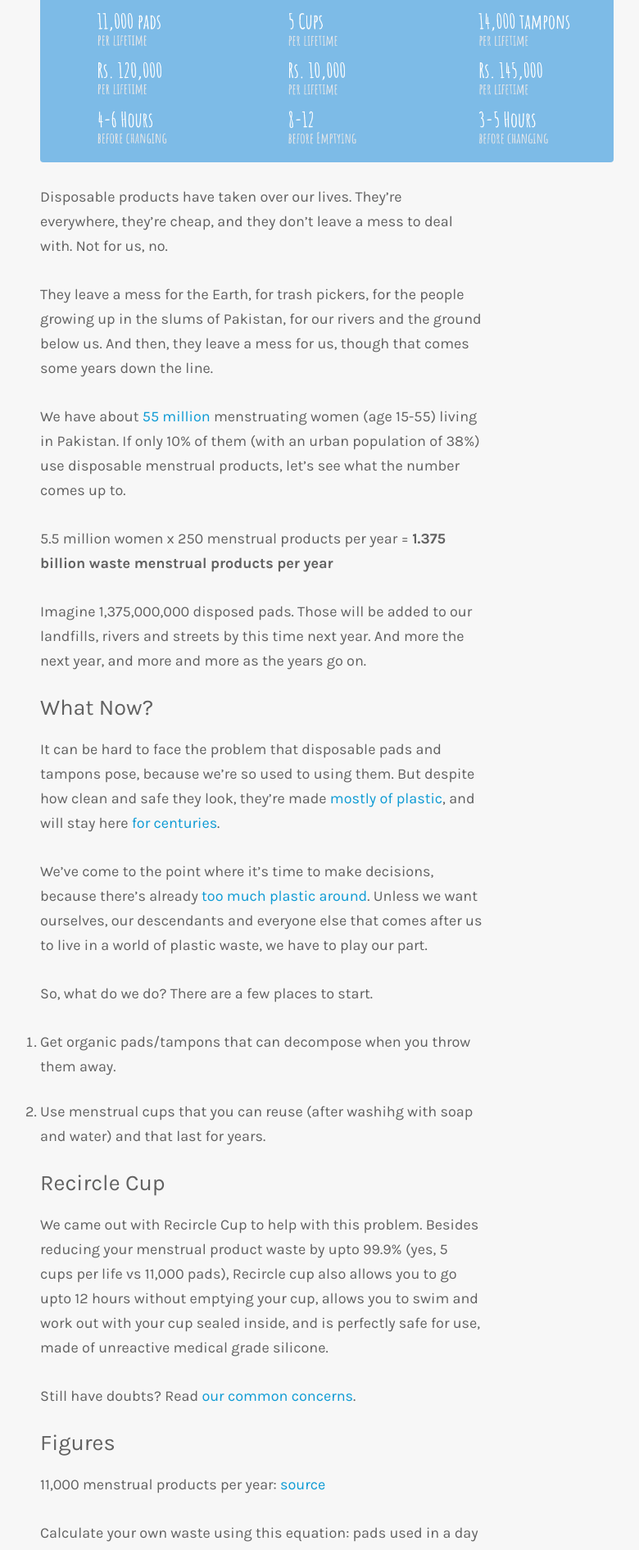
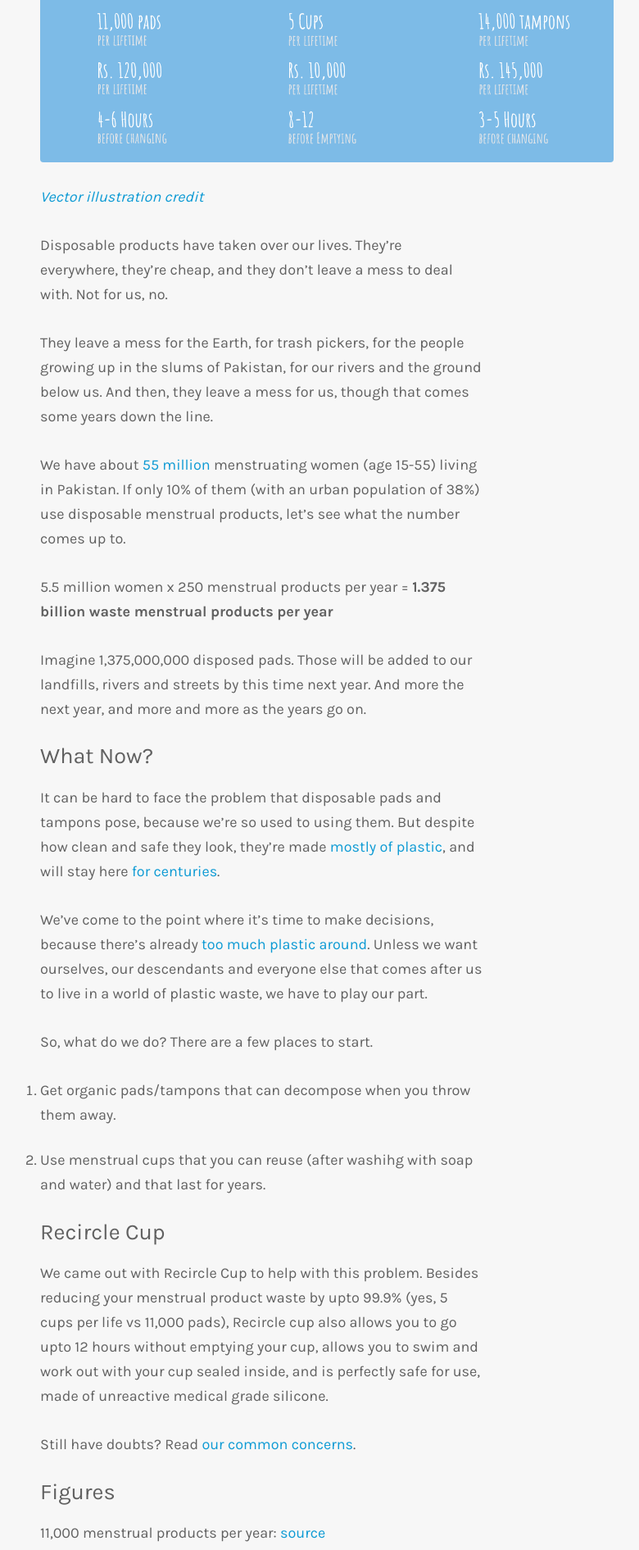
Before and after one commit to HanimHank/recircle-cup, a Jekyll site: the page built from _posts/2017-09-25-rethink-menstrual-products.markdown, in a window 1280 px wide. Shown: the part 526-2417 px from the top of the page at 82% size, without its empty margins (51-831 px from the left). Built offline with Jekyll 4.4.1, drawn with Linux system fonts in a browser that asks for light colours.

Commit message:
added credit to post

```diff
--- a/_posts/2017-09-25-rethink-menstrual-products.markdown
+++ b/_posts/2017-09-25-rethink-menstrual-products.markdown
@@ -6,6 +6,8 @@ tagline: There's a problem emerging with disposable menstrual products
 image: static/rethink-header.png
 image-class: header
 ---
+
+*[Vector illustration credit](https://vecteezy.com)*
 
 Disposable products have taken over our lives. They're everywhere, they're cheap, and they don't leave a mess to deal with. Not for us, no.
 
```
